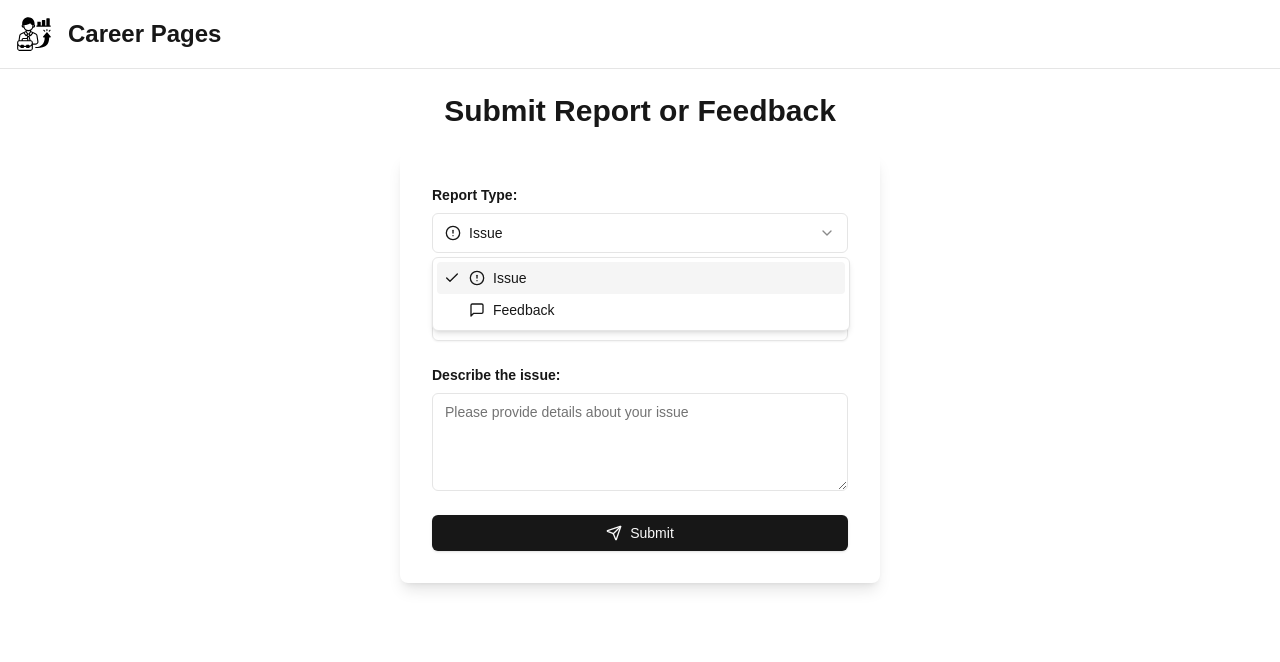
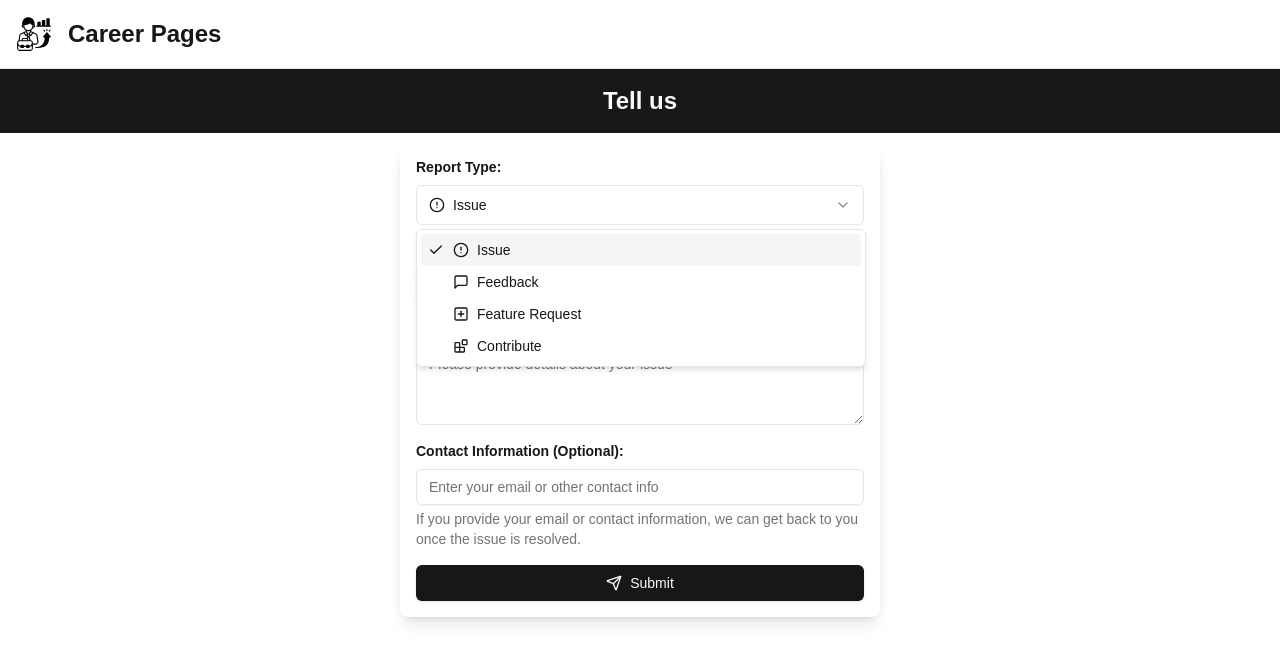
Before and after one commit to tusharv/career-pages-v2, a Next.js app: page /report in a window 1280 px wide. Both pictures are taken after a click on the button "Issue". Shown: the top 662 px of the page. Built offline with nearby package versions, Linux system fonts and the light colour scheme.

Commit message:
fix: report page updates
Added more report like feature request and contribution request
Added optional contact information

```diff
--- a/app/api/report/route.ts
+++ b/app/api/report/route.ts
@@ -5,7 +5,7 @@ const apiKey = process.env.POSTMARK_API_KEY || "";
 const client = new ServerClient(apiKey);
 
 export async function POST(req: NextRequest) {
-    const { reportType, issue, siteName } = await req.json();
+    const { reportType, issue, siteName, contactInfo } = await req.json();
 
     try {
         await client.sendEmailWithTemplate({
@@ -15,7 +15,8 @@ export async function POST(req: NextRequest) {
             "TemplateModel": {
                 "reportType": reportType,
                 "siteName": siteName,
-                "issue": issue
+                "issue": issue,
+                "contactInfo": contactInfo
             }
         });
         return NextResponse.json({ message: 'Issue reported successfully!' }, { status: 200 });
--- a/app/report/page.tsx
+++ b/app/report/page.tsx
@@ -6,7 +6,7 @@ import { Textarea } from '@/components/ui/textarea';
 import { Button } from '@/components/ui/button';
 import { Select, SelectContent, SelectItem, SelectTrigger, SelectValue } from '@/components/ui/select';
 import { Alert, AlertTitle, AlertDescription } from '@/components/ui/alert';
-import { AlertCircle, MessageSquare, Send } from 'lucide-react';
+import { AlertCircle, MessageSquare, Send, SquarePlus, Blocks, Loader2 } from 'lucide-react';
 import { useSearchParams } from 'next/navigation'
 
 export default function ReportIssue() {
@@ -14,17 +14,33 @@ export default function ReportIssue() {
     const [reportType, setReportType] = useState<string>('issue');
     const [issue, setIssue] = useState<string>('');
     const [siteName, setSiteName] = useState<string>(searchParams.get('sitename')?.toString() || '');
+    const [contactInfo, setContactInfo] = useState<string>('');
     const [message, setMessage] = useState<string>('');
+    const [issueError, setIssueError] = useState<string>('');
+    const [isLoading, setIsLoading] = useState<boolean>(false);
 
     const handleSubmit = async (event: FormEvent) => {
         event.preventDefault();
+        setIsLoading(true);
 
+        if (issue.length < 5) {
+            setIssueError('Please provide a more detailed description (at least 5 characters).');
+            setIsLoading(false);
+            return;
+        }
+
+        try {
             const response = await fetch('/api/report', {
                 method: 'POST',
                 headers: {
                     'Content-Type': 'application/json'
                 },
-            body: JSON.stringify({ reportType, issue, siteName })
+                body: JSON.stringify({
+                    reportType: reportType.replace(/\b\w/g, c => c.toUpperCase()),
+                    issue,
+                    siteName,
+                    contactInfo
+                })
             });
 
             if (response.ok) {
@@ -32,15 +48,27 @@ export default function ReportIssue() {
             } else {
                 setMessage('Failed to submit report.');
             }
+        } catch (error) {
+            setMessage('An error occurred while submitting the report.');
+        } finally {
+            setIsLoading(false);
+        }
     };
 
     return (
-        <div className="min-h-screen bg-background text-foreground">
+        <div className="h-screen flex flex-col bg-background text-foreground">
             <Header/>
-            <div className="max-w-lg mx-auto px-4">
-                <h1 className="text-3xl font-semibold text-center my-6">Submit Report or Feedback</h1>
-                <form onSubmit={handleSubmit} className="bg-white p-8 rounded-lg shadow-lg space-y-6">
-                    <div>
+            <section className="bg-primary text-primary-foreground py-4">
+                <div className="container mx-auto px-4 text-center">
+                    <h1 className="text-2xl font-semibold text-center flex items-center justify-center">
+                        Tell us
+                    </h1>
+                </div>
+            </section>
+            <div className="flex-grow overflow-auto">
+                <div className="max-w-lg mx-auto my-2 px-4">
+                    <form onSubmit={handleSubmit} className="bg-white p-4 rounded-lg shadow-lg space-y-4">
+                        <div className="space-y-1">
                             <label htmlFor="reportType" className="block text-sm font-bold text-primary mb-2">Report Type:</label>
                             <Select onValueChange={(value) => setReportType(value)} defaultValue={reportType}>
                                 <SelectTrigger className="w-full">
@@ -59,10 +87,22 @@ export default function ReportIssue() {
                                             Feedback
                                         </div>
                                     </SelectItem>
+                                    <SelectItem value="feature">
+                                        <div className="flex items-center text-primary">
+                                            <SquarePlus className="mr-2 h-4 w-4" />
+                                            Feature Request
+                                        </div>
+                                    </SelectItem>
+                                    <SelectItem value="contribute">
+                                        <div className="flex items-center text-primary">
+                                            <Blocks className="mr-2 h-4 w-4" />
+                                            Contribute
+                                        </div>
+                                    </SelectItem>
                                 </SelectContent>
                             </Select>
                         </div>
-                    <div>
+                        <div className="space-y-1">
                             <label htmlFor="siteName" className="block text-sm font-bold text-primary mb-2">Site Name:</label>
                             <Input
                                 id="siteName"
@@ -73,28 +113,62 @@ export default function ReportIssue() {
                                 className='text-primary'
                             />
                         </div>
-                    <div>
-                        <label htmlFor="issue" className="block text-sm font-bold text-primary mb-2">Describe the {reportType}:</label>
+                        <div className="space-y-1">
+                            <label htmlFor="issue" className="block text-sm font-bold text-primary">
+                                {reportType === 'issue' && 'Describe the issue:'}
+                                {reportType === 'feedback' && 'Provide your feedback:'}
+                                {reportType === 'feature' && 'Describe the feature request:'}
+                                {reportType === 'contribute' && 'How would you like to contribute?'}
+                            </label>
                             <Textarea
                                 id="issue"
                                 value={issue}
-                            onChange={(e) => setIssue(e.target.value)}
-                            rows={4}
+                                onChange={(e) => {
+                                    setIssue(e.target.value);
+                                    setIssueError('');
+                                }}
+                                rows={3}
                                 placeholder={`Please provide details about your ${reportType}`}
+                                className={`text-primary ${issueError ? 'border-red-500' : ''}`}
+                            />
+                            {issueError && (
+                                <p className="text-red-500 text-sm mt-1">{issueError}</p>
+                            )}
+                        </div>
+                        <div className="space-y-1">
+                            <label htmlFor="contactInfo" className="block text-sm font-bold text-primary mb-2">Contact Information (Optional):</label>
+                            <Input
+                                id="contactInfo"
+                                value={contactInfo}
+                                onChange={(e) => setContactInfo(e.target.value)}
+                                placeholder="Enter your email or other contact info"
                                 className='text-primary'
                             />
+                            <p className="text-sm text-muted-foreground mt-1">
+                                If you provide your email or contact information, we can get back to you once the {reportType} is resolved.
+                            </p>
                         </div>
-                    <Button type="submit" className="w-full">
+                        <Button type="submit" className="w-full" disabled={isLoading}>
+                            {isLoading ? (
+                                <>
+                                    <Loader2 className="mr-2 h-4 w-4 animate-spin" />
+                                    Submitting...
+                                </>
+                            ) : (
+                                <>
                                     <Send className="mr-2 h-4 w-4" /> Submit
+                                </>
+                            )}
                         </Button>
                     </form>
                     {message && (
-                    <Alert className="mt-4" variant={message.includes('successfully') ? 'default' : 'destructive'}>
+                        <Alert className="mt-2" variant={message.includes('successfully') ? 'default' : 'destructive'}>
                             <AlertTitle>{message.includes('successfully') ? 'Success' : 'Error'}</AlertTitle>
                             <AlertDescription>{message}</AlertDescription>
                         </Alert>
                     )}
                 </div>
             </div>
+        </div>
     );
 }
```
Lines whose indentation alone changed are shown as unchanged.
